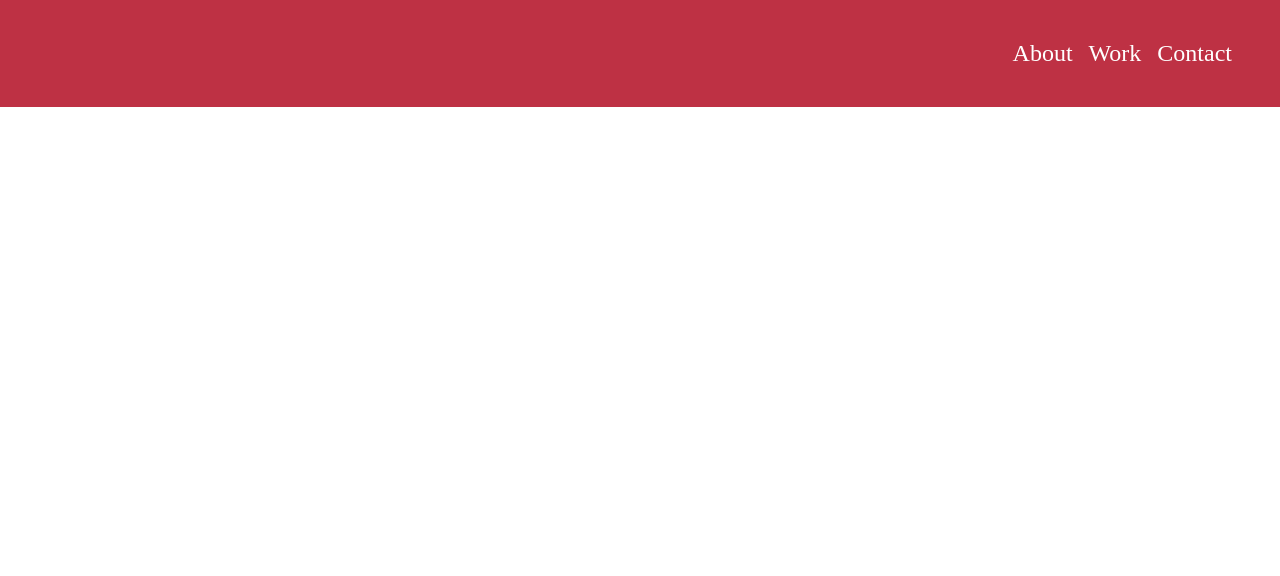
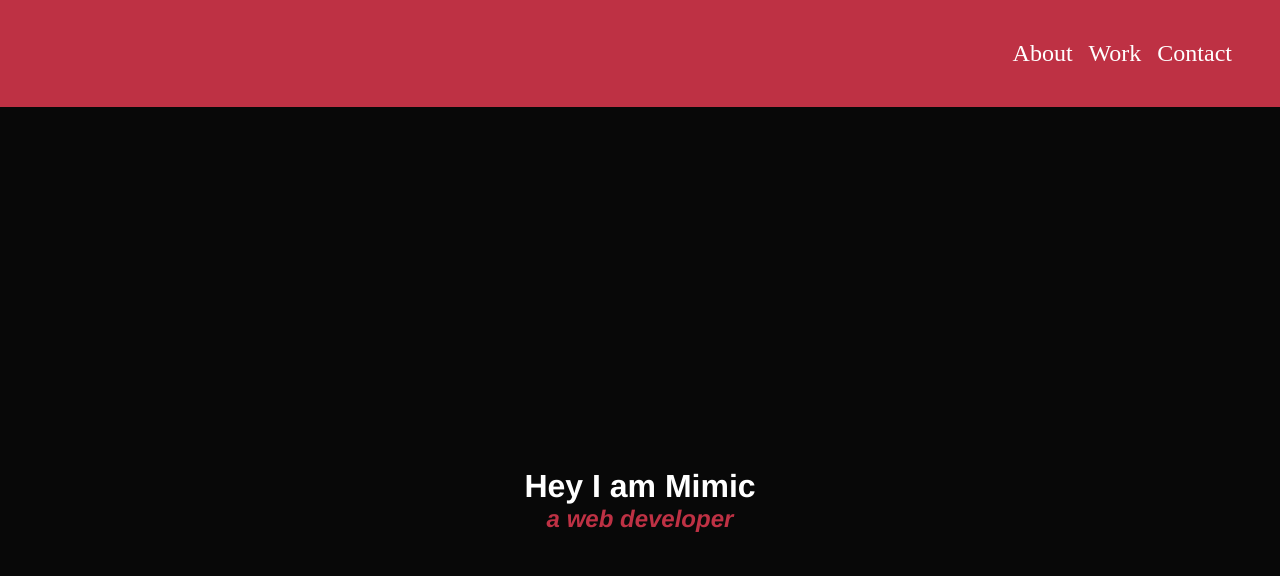
Before and after one commit to hydaline-code/Portfolio-_Microverse, a plain HTML site: page index.html in a window 1280 px wide. Drawn offline with Linux system fonts and the light colour scheme.

Commit message:
Working_Portfolio1

```diff
--- a/index.html
+++ b/index.html
@@ -16,6 +16,16 @@
           <li>Contact</li>
         </ul>
       </nav>
+      <section class="welcome">
+        <div>
+          <h1>
+            Hey I am Mimic
+          </h1>
+          <h5>a web developer</h5>
+        </div>
+
+      </section>
     </main>
+
   </body>
 </html>
--- a/style.css
+++ b/style.css
@@ -24,3 +24,26 @@ body {
   margin-right: 2rem;
   font-size: 1.5rem;
 }
+.welcome{
+    display: flex;
+    flex-direction: column;
+    justify-content: center;
+    align-items: center;
+    width: 100%;
+    height: 100vh;
+    background-color: rgb(8, 8, 8);
+}
+h1{
+  color: white;
+  font-size: 2rem;
+  font-family: 'Franklin Gothic Medium', 'Arial Narrow', Arial, sans-serif;
+  margin-bottom: 0;
+}
+h5{
+  color: #be3144;
+  text-align: center;
+  font-size:1.5rem ;
+  font-family: 'Franklin Gothic Medium', 'Arial Narrow', Arial, sans-serif;
+  font-style: italic;
+  margin-top: 0;
+}
```
